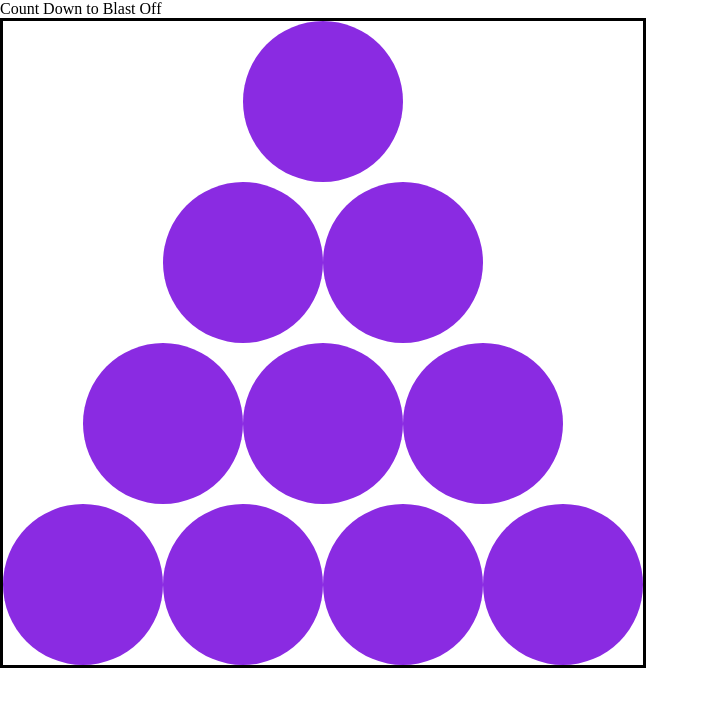
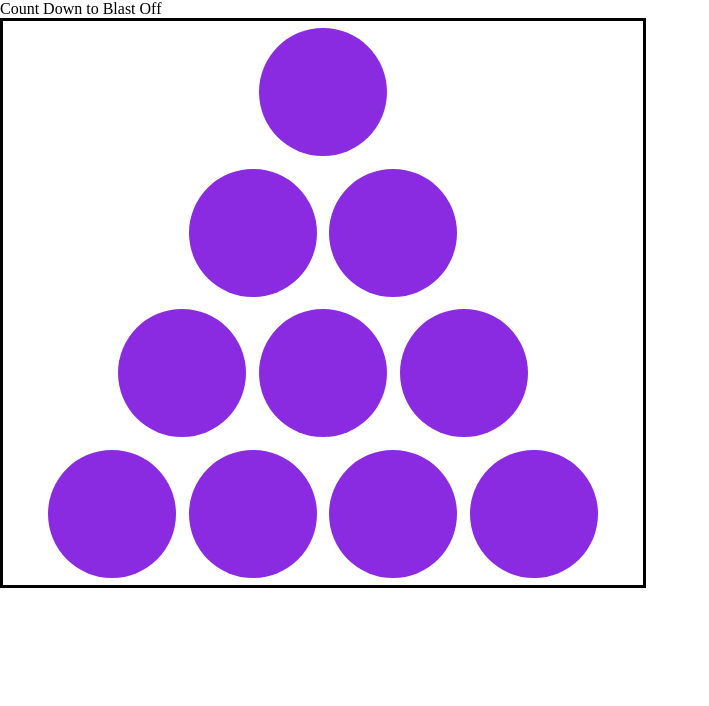
Before and after one commit to ljdooley/BlastOff, a plain HTML site: page index.html in a window 1280 px wide. Shown: the whole page, without its empty margins (0-709 px from the left). Drawn offline with Linux system fonts and the light colour scheme.

Commit message:
fix text alignment

```diff
--- a/css/style.css
+++ b/css/style.css
@@ -27,11 +27,18 @@
     font-weight: bold;
     color: black;
     border: none;
+    margin: 1%;
     /*make it a circle*/
     border-radius: 50%;
-    /*set width to 25% so all discs equal in size (max 4 in a line)*/
-    width: 25%;
-    /*set height to 0, and set padding-bottom so height = width*/
+    /*set width to 20% so all discs equal in size (max 4 in a line)*/
+    width: 20%;
+    /*set height to 0, and set padding-bottom & top so combined = 20%  (height = width)*/
     height: 0;
-    padding-bottom: 25%;
+    padding-bottom: 10%;
+    padding-top: 10%;
+
+    /*make it a flex container so text aligns*/
+    display: flex;
+    align-items: center;
+    justify-content: center;
 }
```
